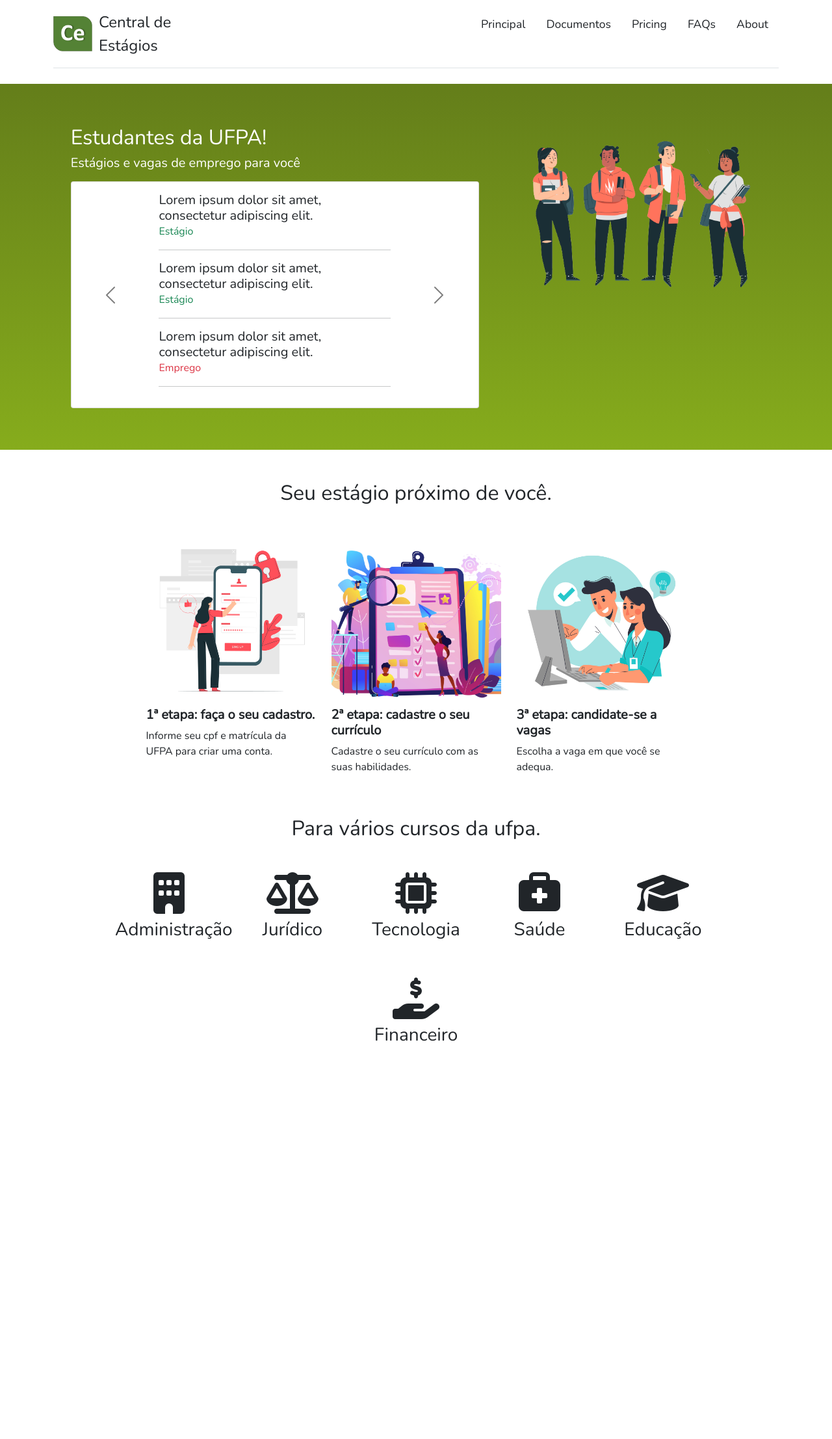
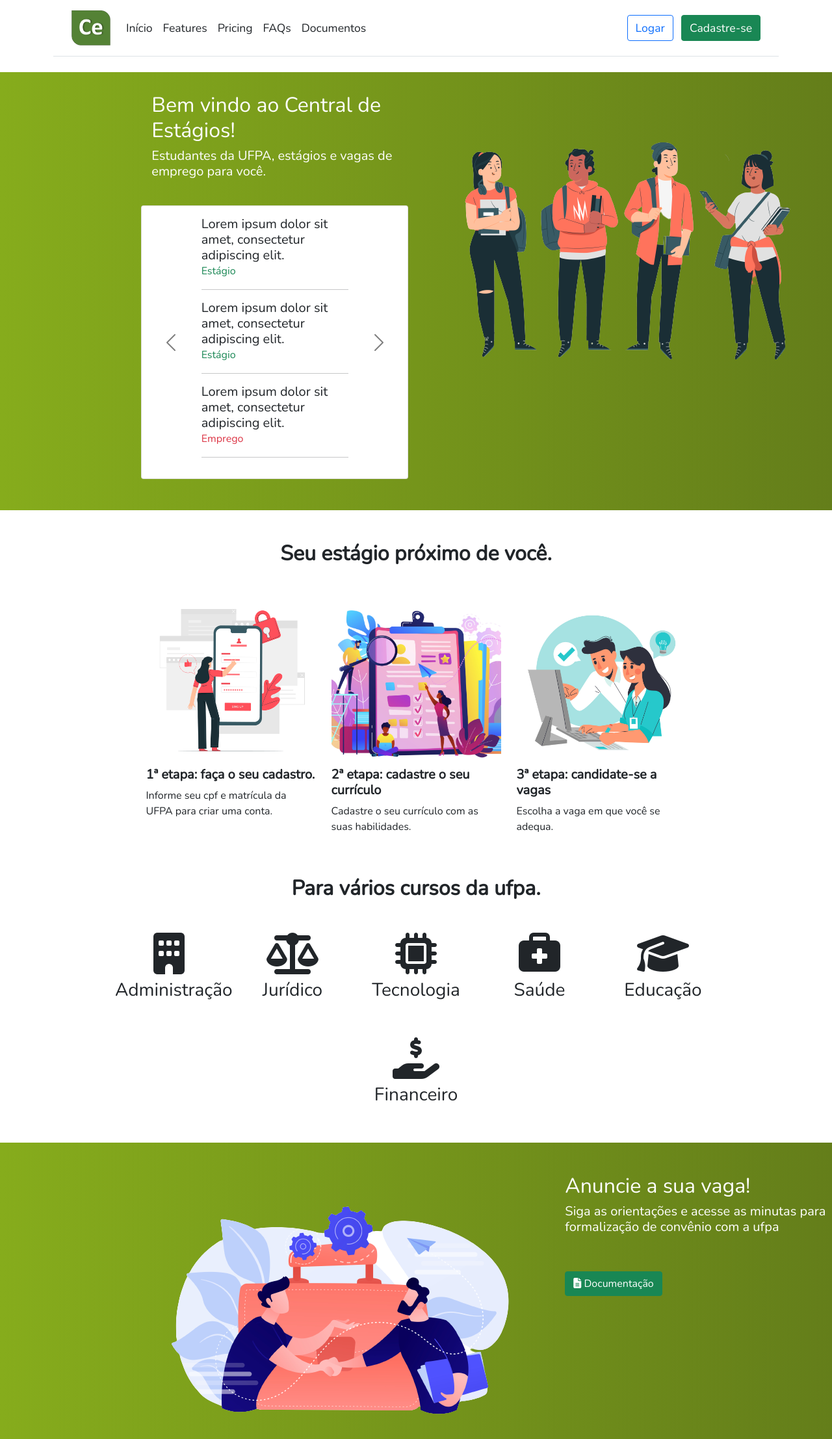
Before and after one commit to MateusViniMelo/comeb-ui, a plain HTML site: page index.html in a window 1280 px wide. Shown: the whole page at 65% size. Before the commit the page ends 1617 px from the top, so only its background shows below. Drawn offline with nearby package versions, Linux system fonts and the light colour scheme.

Commit message:
Criada e quase finalizada a área de login

```diff
--- a/estilo.css
+++ b/estilo.css
@@ -3,10 +3,10 @@ body{
 }
 #capa-principal{
     background: rgb(100,126,26);
-    background: linear-gradient(180deg, rgba(100,126,26,1) 0%, rgba(134,172,28,1) 100%);
+    background: linear-gradient(270deg, rgba(100,126,26,1) 0%, rgba(134,172,28,1) 100%);
     color:whiter;
 }
-.nav-link{
+.font-menu{
     font-size: 1.1em;
 }
 .nav-link:hover{
--- a/index.html
+++ b/index.html
@@ -18,29 +18,41 @@
   <body>
 
 
-    <div class="bg-white ">
+    <div class="bg-white">
+
         <div class="container">
-            <header class="d-flex flex-wrap justify-content-center py-3 mb-4 border-bottom">
-              <a href="/" class="d-flex align-items-center mb-3 mb-md-0 me-md-auto text-dark text-decoration-none">
-                <img src="images/logoCentral.png" width="60px" alt="">
-                <span class="fs-4" style="margin-left: 10px;">Central de <br>Estágios</span>
-              </a>
+          <header class="p-3 bg-white text-dark border-bottom mb-4">
+            <div class="container">
+              <div class="d-flex flex-wrap align-items-center justify-content-center justify-content-lg-start">
+                <a href="/" class="d-flex align-items-center mb-3 mb-lg-0 text-white text-decoration-none me-3">
+                  <img src="images/logoCentral.png" alt="" width="60">
+                </a>
 
-              <ul class="nav nav-pills ">
-                <li class="nav-item"><a href="#" class="nav-link text-dark" aria-current="page">Principal</a></li>
-                <li class="nav-item"><a href="#" class="nav-link text-dark">Documentos</a></li>
-                <li class="nav-item"><a href="#" class="nav-link text-dark">Pricing</a></li>
-                <li class="nav-item"><a href="#" class="nav-link text-dark">FAQs</a></li>
-                <li class="nav-item"><a href="#" class="nav-link text-dark">About</a></li>
+                <ul class="nav col-12 col-lg-auto me-lg-auto mb-2 justify-content-center mb-md-0 ">
+                  <li><a href="index.html" class="nav-link px-2 text-dark rounded font-menu">Início</a></li>
+                  <li><a href="#" class="nav-link px-2 text-dark rounded font-menu">Features</a></li>
+                  <li><a href="#" class="nav-link px-2 text-dark rounded font-menu">Pricing</a></li>
+                  <li><a href="#" class="nav-link px-2 text-dark rounded font-menu">FAQs</a></li>
+                  <li><a href="documentos.html" class="nav-link px-2 text-dark rounded font-menu">Documentos</a></li>
+                </ul>
 
-              </ul>
-            </header>
+
+
+                <div class="text-start">
+                  <a href="area-login.html" type="button" class="btn btn-outline-primary me-2 font-menu">Logar</a>
+                  <button type="button" class="btn btn-success font-menu">Cadastre-se</button>
+                </div>
+              </div>
+            </div>
+          </header>
         </div>
         <div id="capa-principal" >
             <div class="row justify-content-center">
-                <div class="col-xs-12 col-md-4 col-xl-6  offset-md-1 m-3">
-                    <h2 class="text-white mt-5">Estudantes da UFPA!</h2>
-                    <h5 class="text-white">Estágios e vagas de emprego para você</h5>
+                <div class="col-4 offset-2">
+                   <div class="p-3">
+                    <h2 class="text-white mt-3">Bem vindo ao Central de Estágios!</h2>
+                    <h5 class="text-white">Estudantes da UFPA, estágios e vagas de emprego para você.</h5>
+                   </div>
                    <div class="card mt-3 mb-5">
                     <div class="card-body">
 
@@ -89,13 +101,13 @@
                     </div>
                    </div>
                 </div>
-                <div class="col-xs-12 col-md-4 col-xl-4">
+                <div class="col-6">
                     <img class="img-fluid mt-5"  src="images/6596292-removebg-preview (1).png" alt="">
                 </div>
             </div>
         </div>
-        <div class="container">
-          <h2 class="text-center mt-5 mb-5">Seu estágio próximo de você.</h2>
+        <div class="container mb-5">
+          <h2 class="text-center mt-5 mb-5 fw-bold">Seu estágio próximo de você.</h2>
           <div class="row justify-content-center">
             <div class="col-xs-12 col-md-3">
               <img class="img-fluid"src="images/Mobile-login.jpg" alt="">
@@ -122,12 +134,13 @@
               </h5>
               <p>
                 Escolha a vaga em que você se adequa.
+
               </p>
             </div>
           </div>
         </div>
         <div class="container">
-          <h2 class="text-center mt-5 mb-5">Para vários cursos da ufpa.</h2>
+          <h2 class="text-center mt-5 mb-5 fw-bold">Para vários cursos da ufpa.</h2>
           <div class="row justify-content-center">
             <div class="col-2">
               <div class="area-icone-curso text-center">
@@ -172,6 +185,22 @@
 
           </div>
         </div>
+
+        <div id="capa-principal" class="mt-5">
+          <div class="row justify-content-center">
+            <div class="col-6 offset-2">
+              <img class="img-fluid mt-5"  src="images/20943438-removebg-preview.png" alt="">
+            </div>
+              <div class="col-4">
+                <div class=" mt-5">
+                  <h2 class="text-white mt-3">Anuncie a sua vaga!</h2>
+                  <h5 class="text-white">Siga as orientações e acesse as minutas para formalização de convênio com a ufpa</h5>
+                  <button type="button" class="btn btn-success mt-5"><i class="fa-solid fa-file-lines"></i> Documentação </button>
+                 </div>
+              </div>
+
+          </div>
+      </div>
     </div>
 
 
```
Also changed, not shown: area-login.html (added, +109 -0 lines), documentos.html (added, +110 -0 lines), images/20943438-removebg-preview.png (added), images/20943438.jpg (added), images/License free.txt, 4 other files.
